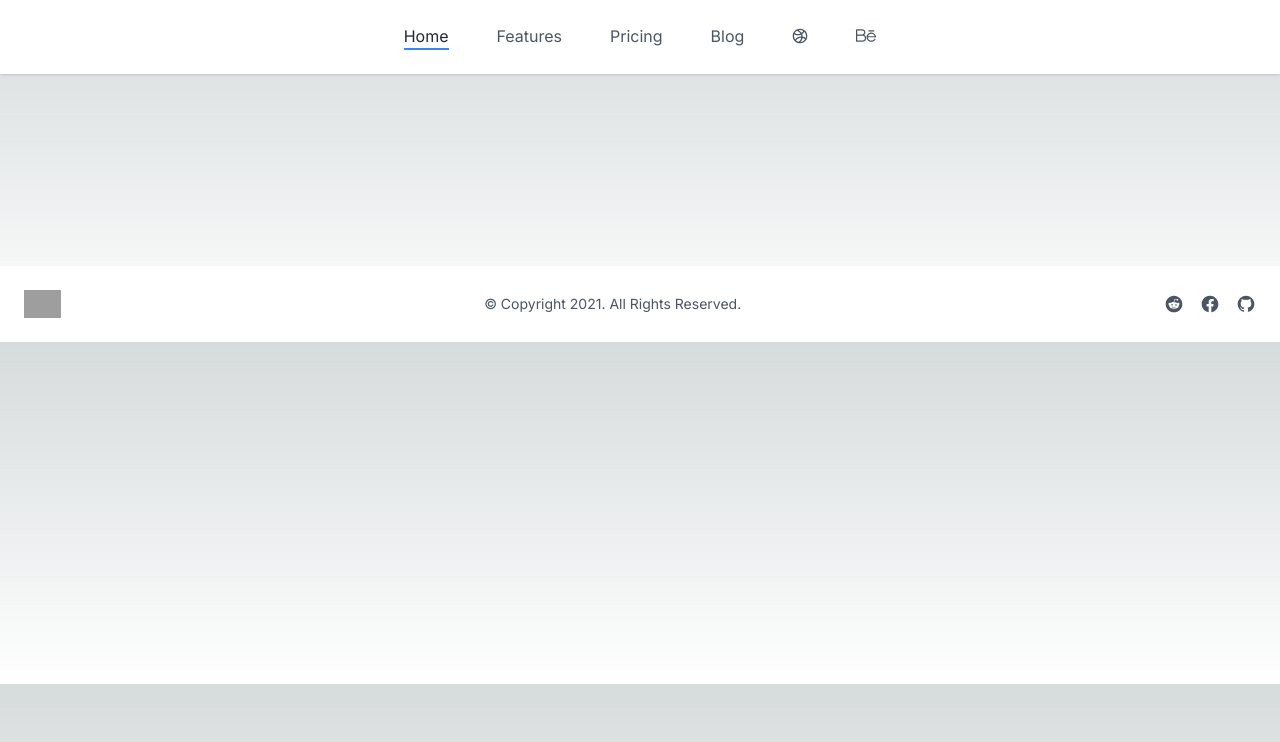
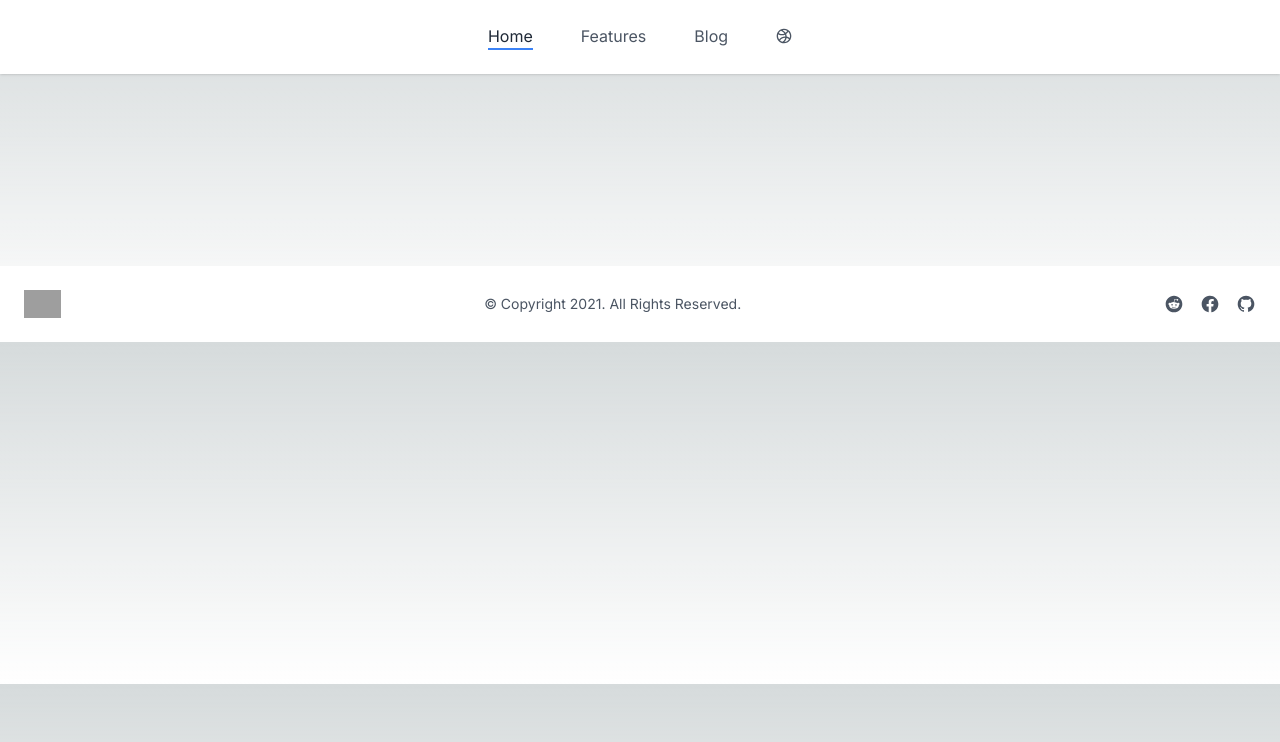
Before and after one commit to wongprom/git-test, a Next.js app: page / in a window 1280 px wide. Shown: the top 742 px of the page. Built offline with nearby package versions, Linux system fonts and the light colour scheme; grey boxes are pictures that could not be loaded.

Commit message:
Remove 2 links in Navbar.

```diff
--- a/app/components/Navbar.tsx
+++ b/app/components/Navbar.tsx
@@ -16,13 +16,6 @@ const Navbar = () => {
           className="border-b-2 border-transparent hover:text-gray-800 transition-colors duration-300 transform dark:hover:text-gray-200 hover:border-blue-500 mx-1.5 sm:mx-6"
         >
           features
-        </a>
-
-        <a
-          href="#"
-          className="border-b-2 border-transparent hover:text-gray-800 transition-colors duration-300 transform dark:hover:text-gray-200 hover:border-blue-500 mx-1.5 sm:mx-6"
-        >
-          pricing
         </a>
 
         <a
@@ -50,21 +43,6 @@ const Navbar = () => {
             />
           </svg>
         </a>
-
-        <a
-          href="#"
-          className="border-b-2 border-transparent hover:text-gray-800 transition-colors duration-300 transform dark:hover:text-gray-200 hover:border-blue-500 mx-1.5 sm:mx-6"
-        >
-          <svg
-            className="w-5 h-5 fill-current"
-            viewBox="0 0 24 24"
-            xmlns="http://www.w3.org/2000/svg"
-          >
-            <path d="m.75 19h7.092c4.552 0 6.131-6.037 2.107-8.203 2.701-2.354 1.029-6.797-2.595-6.797h-6.604c-.414 0-.75.336-.75.75v13.5c0 .414.336.75.75.75zm.75-13.5h5.854c3.211 0 3.215 4.768 0 4.768h-5.854zm0 6.268h6.342c3.861 0 3.861 5.732 0 5.732h-6.342z" />
-            <path d="m18.374 7.857c-3.259 0-5.755 2.888-5.635 5.159-.247 3.28 2.397 5.984 5.635 5.984 2.012 0 3.888-1.065 4.895-2.781.503-.857-.791-1.613-1.293-.76-.739 1.259-2.12 2.041-3.602 2.041-2.187 0-3.965-1.668-4.125-3.771 1.443.017 4.136-.188 8.987-.033.016 0 .027-.008.042-.008 2-.09-.189-5.831-4.904-5.831zm-3.928 4.298c1.286-3.789 6.718-3.676 7.89.064-4.064.097-6.496-.066-7.89-.064z" />
-            <path d="m21.308 6.464c.993 0 .992-1.5 0-1.5h-5.87c-.993 0-.992 1.5 0 1.5z" />
-          </svg>
-        </a>
       </div>
     </nav>
   );
```
